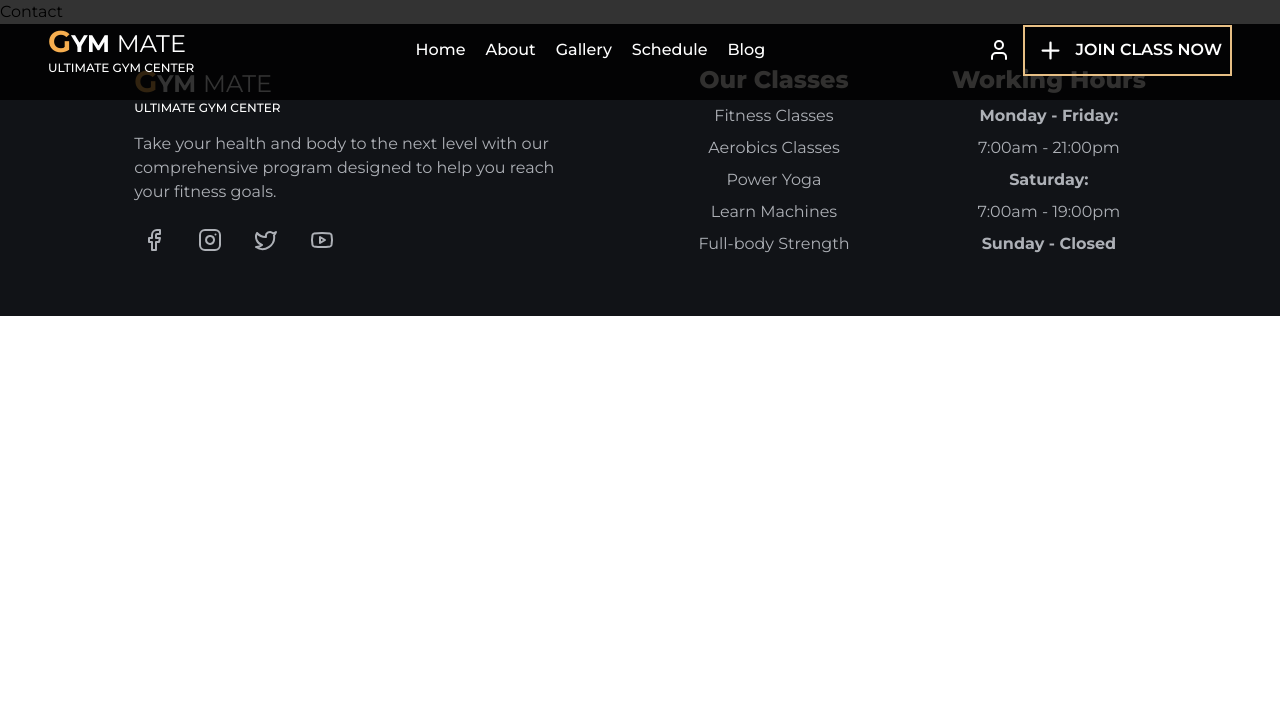
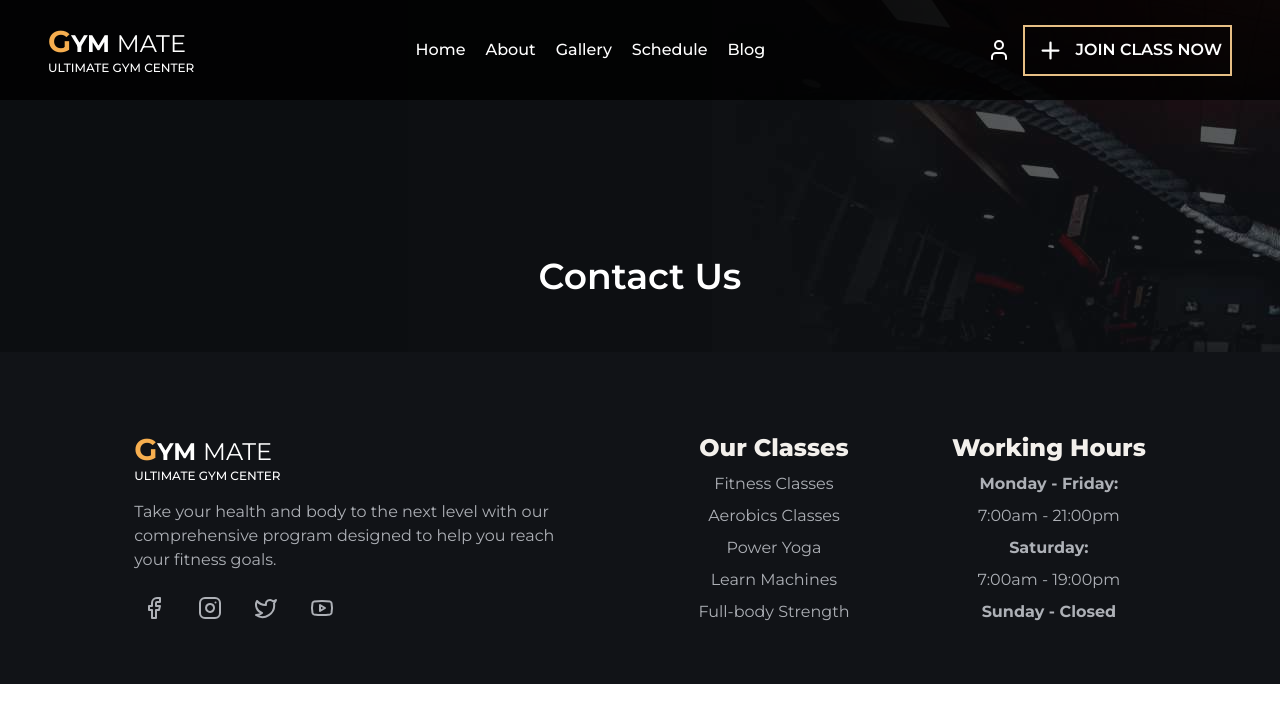
Before and after one commit to abhisheksooni/Gym-mate, a React (Vite) app: page /contact in a window 1280 px wide. Shown: the top 722 px of the page. Built offline with nearby package versions, Linux system fonts and the light colour scheme.

Commit message:
build: creacte a Countact us page

```diff
--- a/src/Pages/Contact/Contact.jsx
+++ b/src/Pages/Contact/Contact.jsx
@@ -2,7 +2,18 @@ import React from 'react'
 
 function Contact() {
   return (
-    <div>Contact</div>
+    <section className='bg-bgColor1 pb-10'>
+    {/* Background img */}
+  <div className="bg-addpage bg-no-repeat  text-center">
+  <div className="  h-[22rem]  bg-bgColor1/70  ">
+  <h1 className='pt-[16rem] text-[#fff] text-4xl font-semibold'>Contact Us</h1>
+  </div>
+  </div>
+{/* More data */}
+<div>
+
+</div>
+    </section>
   )
 }
 
```
